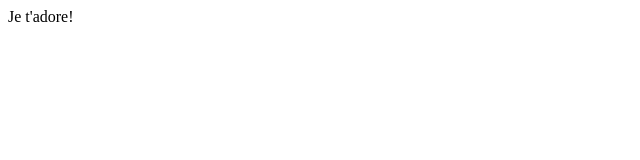
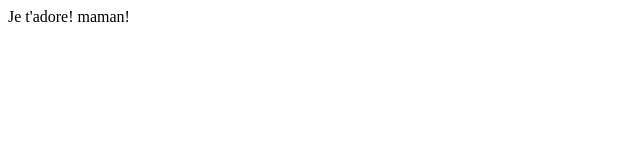
Before and after one commit to gliggy/Amour, a plain HTML site: page index.html in a window 1280 px wide. Shown: the full height of the page, 0-640 px from the left. Drawn offline with Linux system fonts and the light colour scheme.

Commit message:
Update index.html

```diff
--- a/index.html
+++ b/index.html
@@ -1,3 +1,4 @@
 <p>
 Je t'adore!
+maman!
 </p>
```
